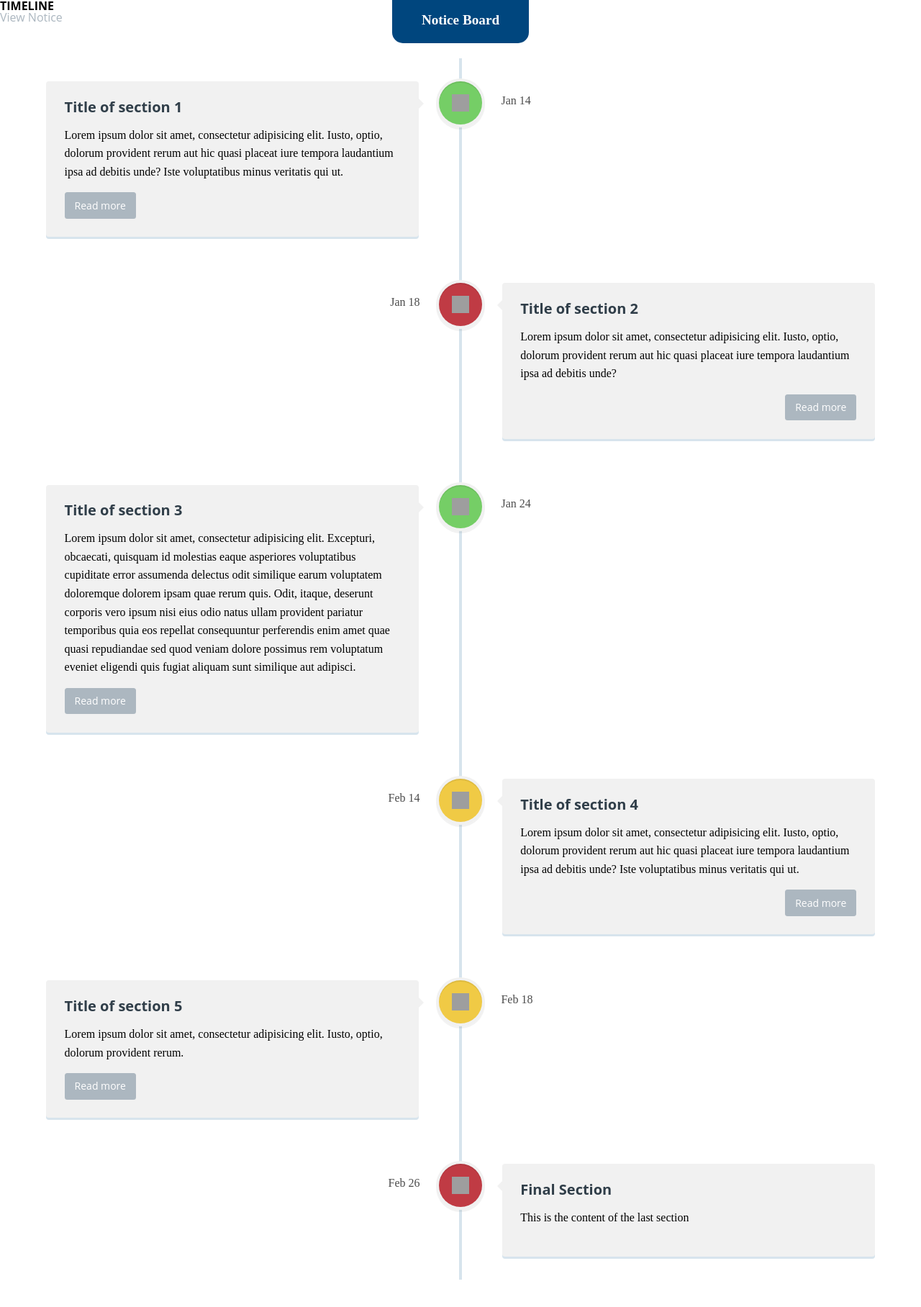
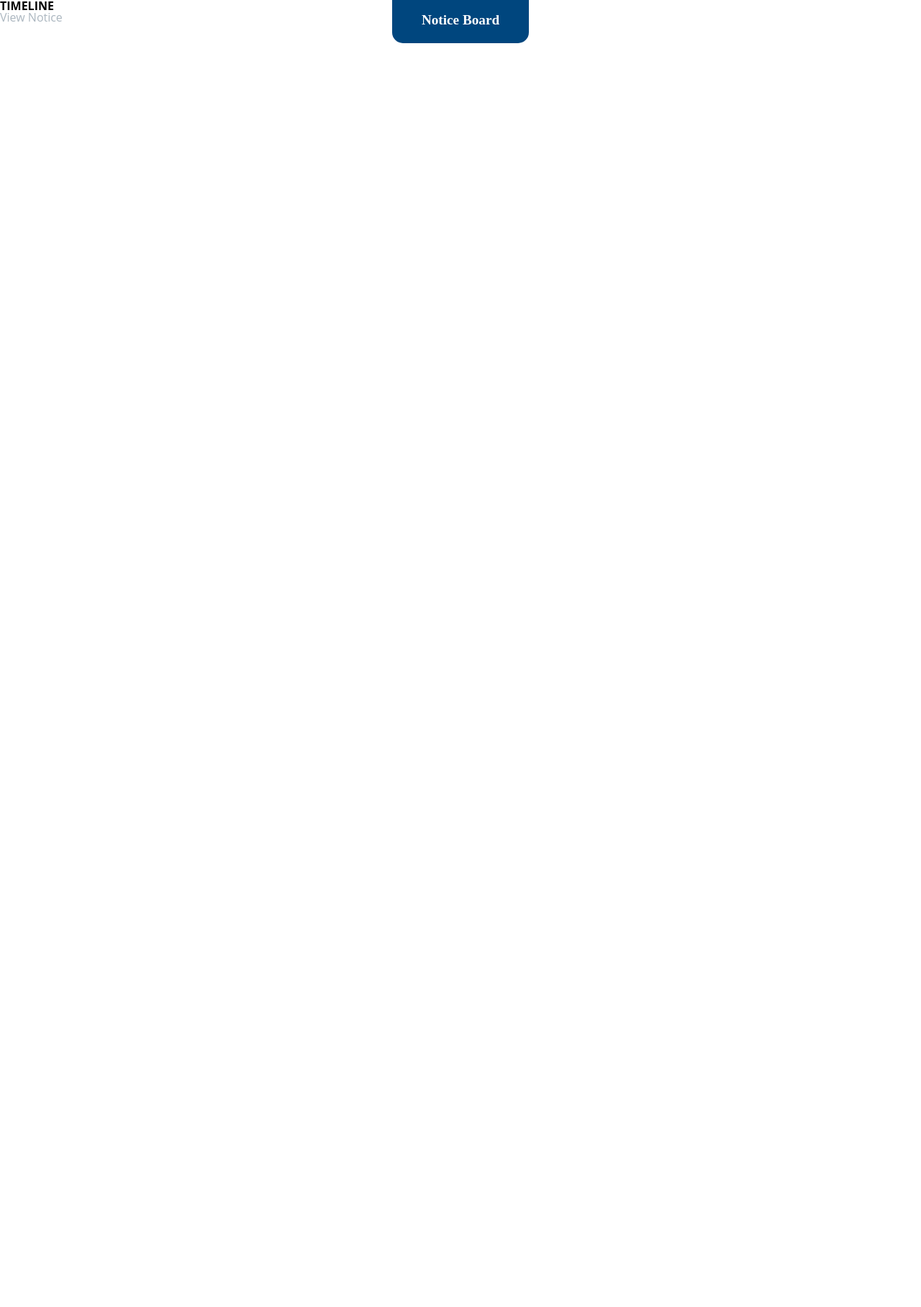
Before and after one commit to prakash-ces/prakash-ces.github.io, an Angular app in the folder notice-board/: page /timeline in a window 1280 px wide. Shown: the top 1816 px of the page at 72% size. After the commit the page ends 800 px from the top, so only its background shows below. Built offline with nearby package versions, Linux system fonts and the light colour scheme; grey boxes are pictures that could not be loaded.

Commit message:
service for data request

```diff
--- /dev/null
+++ b/notice-board/src/app/common/timeline.service.ts
@@ -0,0 +1,50 @@
+import { Injectable } from '@angular/core';
+
+@Injectable()
+export class TimelineService {
+  getPosts(){
+    const tmpData = [
+      {
+        title: 'Title of section 1',
+        content: `Lorem ipsum dolor sit amet, consectetur adipisicing elit.
+        Iusto, optio, dolorum provident rerum aut hic quasi placeat iure tempora laudantium ipsa ad
+        debitis unde? Iste voluptatibus minus veritatis qui ut.`,
+        crdate: 'Oct 26',
+        imgurl: './assets/img/cd-icon-movie.svg'
+      },
+      {
+        title: 'Title of section 2',
+        content: `Lorem ipsum dolor sit amet, consectetur adipisicing elit.
+        Iusto, optio, dolorum provident rerum aut hic quasi placeat iure tempora laudantium ipsa ad
+        debitis unde? Iste voluptatibus minus veritatis qui ut.`,
+        crdate: 'Dec 10',
+        imgurl: './assets/img/cd-icon-movie.svg'
+      },
+      {
+        title: 'Title of section 3',
+        content: `Lorem ipsum dolor sit amet, consectetur adipisicing elit.
+        Iusto, optio, dolorum provident rerum aut hic quasi placeat iure tempora laudantium ipsa ad
+        debitis unde? Iste voluptatibus minus veritatis qui ut.`,
+        crdate: 'Nov 30',
+        imgurl: './assets/img/cd-icon-movie.svg'
+      },
+      {
+        title: 'Title of section 4',
+        content: `Lorem ipsum dolor sit amet, consectetur adipisicing elit.
+        Iusto, optio, dolorum provident rerum aut hic quasi placeat iure tempora laudantium ipsa ad
+        debitis unde? Iste voluptatibus minus veritatis qui ut.`,
+        crdate: 'Jan 1',
+        imgurl: './assets/img/cd-icon-movie.svg'
+      },
+      {
+        title: 'Title of section 5',
+        content: `Lorem ipsum dolor sit amet, consectetur adipisicing elit.
+        Iusto, optio, dolorum provident rerum aut hic quasi placeat iure tempora laudantium ipsa ad
+        debitis unde? Iste voluptatibus minus veritatis qui ut.`,
+        crdate: 'Nov 16',
+        imgurl: './assets/img/cd-icon-movie.svg'
+      }
+    ];
+    return tmpData
+  }
+}
--- a/notice-board/src/app/content/timeline/timeline.component.html
+++ b/notice-board/src/app/content/timeline/timeline.component.html
@@ -2,81 +2,4 @@
 
 <a href routerLink="/notice">View Notice</a>
 
-<section id="cd-timeline" class="cd-container">
-		<div class="cd-timeline-block">
-			<div class="cd-timeline-img cd-picture">
-				<img src="img/cd-icon-picture.svg" alt="P">
-			</div> <!-- cd-timeline-img -->
-
-			<div class="cd-timeline-content">
-				<h2>Title of section 1</h2>
-				<p>Lorem ipsum dolor sit amet, consectetur adipisicing elit. Iusto, optio, dolorum provident rerum aut hic quasi placeat iure tempora laudantium ipsa ad debitis unde? Iste voluptatibus minus veritatis qui ut.</p>
-				<a href="#0" class="cd-read-more">Read more</a>
-				<span class="cd-date">Jan 14</span>
-			</div> <!-- cd-timeline-content -->
-		</div> <!-- cd-timeline-block -->
-
-		<div class="cd-timeline-block">
-			<div class="cd-timeline-img cd-movie">
-				<img src="img/cd-icon-movie.svg" alt="M">
-			</div> <!-- cd-timeline-img -->
-
-			<div class="cd-timeline-content">
-				<h2>Title of section 2</h2>
-				<p>Lorem ipsum dolor sit amet, consectetur adipisicing elit. Iusto, optio, dolorum provident rerum aut hic quasi placeat iure tempora laudantium ipsa ad debitis unde?</p>
-				<a href="#0" class="cd-read-more">Read more</a>
-				<span class="cd-date">Jan 18</span>
-			</div> <!-- cd-timeline-content -->
-		</div> <!-- cd-timeline-block -->
-
-		<div class="cd-timeline-block">
-			<div class="cd-timeline-img cd-picture">
-				<img src="img/cd-icon-picture.svg" alt="P">
-			</div> <!-- cd-timeline-img -->
-
-			<div class="cd-timeline-content">
-				<h2>Title of section 3</h2>
-				<p>Lorem ipsum dolor sit amet, consectetur adipisicing elit. Excepturi, obcaecati, quisquam id molestias eaque asperiores voluptatibus cupiditate error assumenda delectus odit similique earum voluptatem doloremque dolorem ipsam quae rerum quis. Odit, itaque, deserunt corporis vero ipsum nisi eius odio natus ullam provident pariatur temporibus quia eos repellat consequuntur perferendis enim amet quae quasi repudiandae sed quod veniam dolore possimus rem voluptatum eveniet eligendi quis fugiat aliquam sunt similique aut adipisci.</p>
-				<a href="#0" class="cd-read-more">Read more</a>
-				<span class="cd-date">Jan 24</span>
-			</div> <!-- cd-timeline-content -->
-		</div> <!-- cd-timeline-block -->
-
-		<div class="cd-timeline-block">
-			<div class="cd-timeline-img cd-location">
-				<img src="img/cd-icon-location.svg" alt="L">
-			</div> <!-- cd-timeline-img -->
-
-			<div class="cd-timeline-content">
-				<h2>Title of section 4</h2>
-				<p>Lorem ipsum dolor sit amet, consectetur adipisicing elit. Iusto, optio, dolorum provident rerum aut hic quasi placeat iure tempora laudantium ipsa ad debitis unde? Iste voluptatibus minus veritatis qui ut.</p>
-				<a href="#0" class="cd-read-more">Read more</a>
-				<span class="cd-date">Feb 14</span>
-			</div> <!-- cd-timeline-content -->
-		</div> <!-- cd-timeline-block -->
-
-		<div class="cd-timeline-block">
-			<div class="cd-timeline-img cd-location">
-				<img src="img/cd-icon-location.svg" alt="L">
-			</div> <!-- cd-timeline-img -->
-
-			<div class="cd-timeline-content">
-				<h2>Title of section 5</h2>
-				<p>Lorem ipsum dolor sit amet, consectetur adipisicing elit. Iusto, optio, dolorum provident rerum.</p>
-				<a href="#0" class="cd-read-more">Read more</a>
-				<span class="cd-date">Feb 18</span>
-			</div> <!-- cd-timeline-content -->
-		</div> <!-- cd-timeline-block -->
-
-		<div class="cd-timeline-block">
-			<div class="cd-timeline-img cd-movie">
-				<img src="img/cd-icon-movie.svg" alt="M">
-			</div> <!-- cd-timeline-img -->
-
-			<div class="cd-timeline-content">
-				<h2>Final Section</h2>
-				<p>This is the content of the last section</p>
-				<span class="cd-date">Feb 26</span>
-			</div> <!-- cd-timeline-content -->
-		</div> <!-- cd-timeline-block -->
-	</section> <!-- cd-timeline -->
+{{posts_data}}
--- a/notice-board/src/app/content/timeline/timeline.component.ts
+++ b/notice-board/src/app/content/timeline/timeline.component.ts
@@ -1,8 +1,15 @@
-import { Component } from '@angular/core';
+import { Component } from '@angular/core'
+import { TimelineService } from './../../common/timeline.service'
 
 @Component({
   // selector: 'header-bar',
   templateUrl: './timeline.component.html',
   styleUrls: ['./timeline.component.css']
 })
-export class TimelineComponent {}
+export class TimelineComponent {
+  constructor(private timelinedata: TimelineService){
+    let posts_data = timelinedata.getPosts()
+    console.log(posts_data);
+  }
+
+}
```
Also changed, not shown: notice-board/src/app/app.module.ts (+12 -9 lines).
